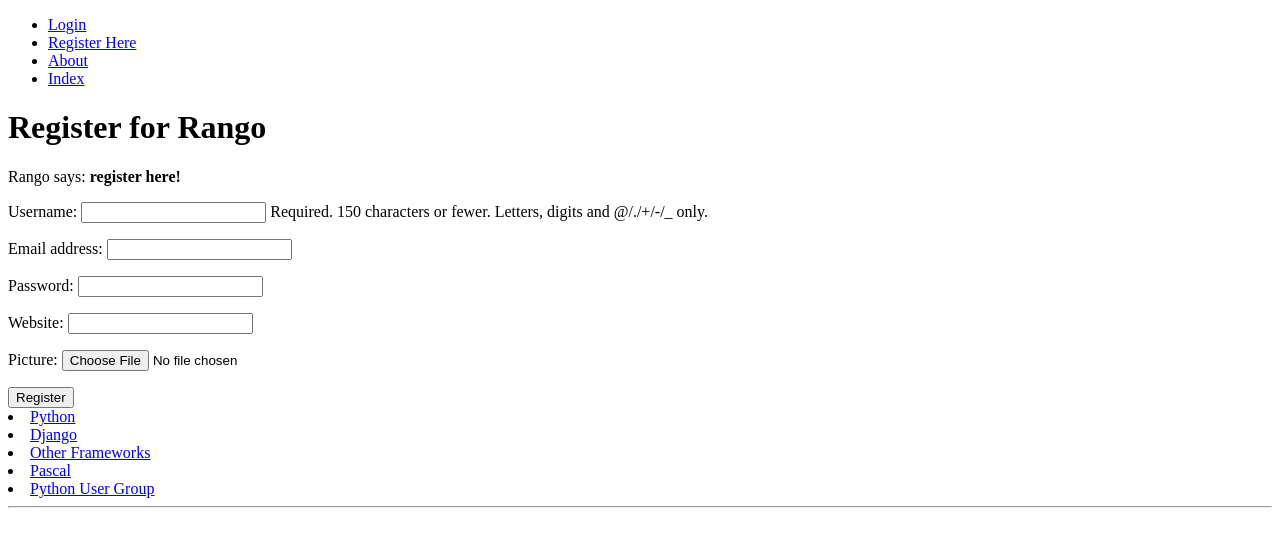
After one commit to yangfan111111/tango_with_django_project_new, a Django app: page /rango/register/ in a window 1280 px wide. The commit adds this page. Shown: the top 547 px of the page. Run offline with Django 3.2, Linux system fonts and the light colour scheme; data comes from the database, SQL or seed files in the repository; both versions use the stored data as it was after the commit.

Commit message:
chapter9

```diff
--- a/rango/admin.py
+++ b/rango/admin.py
@@ -2,6 +2,7 @@
 
 from django.contrib import admin
 from rango.models import Category, Page
+from rango.models import UserProfile
 
 
 class PageAdmin(admin.ModelAdmin):
@@ -14,3 +15,4 @@
 
 admin.site.register(Category, CategoryAdmin)
 admin.site.register(Page, PageAdmin)
+admin.site.register(UserProfile)
--- a/rango/forms.py
+++ b/rango/forms.py
@@ -1,5 +1,6 @@
 from django import forms
-from rango.models import Page, Category
+from rango.models import Page, Category, UserProfile
+from django.contrib.auth.models import User
 
 
 class CategoryForm(forms.ModelForm):
@@ -31,3 +32,17 @@
             url = 'http://' + url
             cleaned_data['url'] = url
             return cleaned_data
+
+
+class UserForm(forms.ModelForm):
+    password = forms.CharField(widget=forms.PasswordInput())
+
+    class Meta:
+        model = User
+        fields = ('username', 'email', 'password')
+
+
+class UserProfileForm(forms.ModelForm):
+    class Meta:
+        model = UserProfile
+        fields = ('website', 'picture')
--- a/rango/models.py
+++ b/rango/models.py
@@ -1,5 +1,6 @@
 from django.db import models
 from django.template.defaultfilters import slugify
+from django.contrib.auth.models import User
 
 
 class Category(models.Model):
@@ -27,3 +28,12 @@
 
     def __str__(self):
         return self.title
+
+
+class UserProfile(models.Model):
+    user = models.OneToOneField(User)
+    website = models.URLField(blank=True)
+    picture = models.ImageField(upload_to='profile_images', blank=True)
+
+    def __str__(self):
+        return self.user.username
--- a/rango/urls.py
+++ b/rango/urls.py
@@ -8,4 +8,8 @@
     url(r'^add_category/$', views.add_category, name='add_category'),
     url(r'^category/(?P<category_name_slug>[\w\-]+)/$', views.show_category, name='show_category'),
     url(r'^category/(?P<category_name_slug>[\w\-]+)/add_page/$', views.add_page, name='add_page'),
+    url(r'^register/$', views.register, name='register'),
+    url(r'^login/$', views.user_login, name='login'),
+    url(r'^logout/$', views.user_logout, name='logout'),
+    url(r'^restricted/', views.restricted, name='restricted'),
 ]
--- a/rango/views.py
+++ b/rango/views.py
@@ -1,12 +1,17 @@
 from django.shortcuts import render
-from django.http import HttpResponse
 from rango.models import Category
 from rango.models import Page
 from rango.forms import CategoryForm, PageForm
+from rango.forms import UserForm, UserProfileForm
+from django.contrib.auth import authenticate, login, logout
+from django.http import HttpResponseRedirect, HttpResponse
+from django.core.urlresolvers import reverse
+from django.contrib.auth.decorators import login_required
 
 
 def index(request):
     # context_dict = {'boldmessage': "Crunchy, creamy, cookie, candy, cupcake!"}
+    request.session.set_test_cookie()
     category_list = Category.objects.order_by('-likes')[:5]
     page_list = Page.objects.order_by('-views')[:5]
     context_dict = {'categories': category_list, 'pages': page_list}
@@ -16,6 +21,11 @@
 
 def about(request):
     # return HttpResponse("Rango says here is the about page.<br/><a href='/rango/'>Index</a>")
+    request.session.set_test_cookie()
+    if request.session.test_cookie_worked():
+        print('TEST COOKIE WORKED')
+        request.session.delete_test_cookie()
+
     return render(request, 'rango/about.html', {})
 
 
@@ -71,3 +81,80 @@
     context_dict = {'form': form, 'category': category}
 
     return render(request, 'rango/add_page.html', context_dict)
+
+
+def register(request):
+    registered = False
+
+    if request.method == 'POST':
+        user_form = UserForm(data=request.POST)
+        profile_form = UserProfileForm(data=request.POST)
+
+        if user_form.is_valid() and profile_form.is_valid():
+            user = user_form.save()
+
+            user.set_password(user.password)
+            user.save()
+
+            profile = profile_form.save(commit=False)
+            profile.user = user
+
+            if 'picture' in request.FILES:
+                profile.picture = request.FILES['picture']
+
+            profile.save()
+
+            registered = True
+
+        else:
+            print(user_form.errors, profile_form.errors)
+
+    else:
+        user_form = UserForm()
+        profile_form = UserProfileForm()
+
+    return render(request, 'rango/register.html',
+                  {'user_form': user_form,
+                   'profile_form': profile_form,
+                   'registered': registered})
+
+
+def user_login(request):
+    if request.method == 'POST':
+        username = request.POST.get('username')
+        password = request.POST.get('password')
+
+        user = authenticate(username=username, password=password)
+
+        if user:
+            if user.is_active:
+                login(request, user)
+                return HttpResponseRedirect(reverse('index'))
+            else:
+
+                return render(request, "rango/restricted.html", {"message": "Your Rango account is disabled."})
+        else:
+            print("Invalid login details: {0}, {1}".format(username, password))
+            return render(request, "rango/restricted.html", {"message": "Invalid login details: {0}, {1}"
+                          .format(username, password)})
+
+    else:
+        return render(request, 'rango/login.html', {})
+
+
+def some_view(request):
+    if not request.user.is_authenticated():
+        return HttpResponse("You are logged in.")
+    else:
+        return HttpResponse("You are not logged in.")
+
+
+@login_required
+def restricted(request):
+    return HttpResponse("Since you're logged in, you can see this text!")
+
+
+@login_required
+def user_logout(request):
+    logout(request)
+    return HttpResponseRedirect(reverse('index'))
--- a/templates/rango/about.html
+++ b/templates/rango/about.html
@@ -7,7 +7,7 @@
 	{% block body_block %}
         <div>
 	        <h1>About Page</h1>
-	        This tutorial has been put together by FanYang
+	        This tutorial has been put together by fanYang
 		</div>
         <img src="{% static "images/rango.jpg" %}" alt="Picture of Rango" />
 	{% endblock %}
--- a/templates/rango/base.html
+++ b/templates/rango/base.html
@@ -14,6 +14,19 @@
     </head>
 
     <body>
+     <div>
+        <ul> {% if user.is_authenticated %}
+            <li><a href="{% url 'restricted' %}">Restricted Page</a></li>
+            <li><a href="{% url 'add_category' %}">Add a New Category</a></li>
+            <li><a href="{% url 'logout' %}">Logout</a></li>
+        {% else %}
+            <li><a href="{% url 'login' %}">Login</a></li>
+            <li><a href="{% url 'register' %}">Register Here</a></li>
+        {% endif %}
+            <li><a href="{% url 'about' %}">About</a></li>
+            <li><a href="{% url 'index' %}">Index</a></li>
+        </ul>
+    </div>
     <div>
         {% block body_block %}
             This is body_block's default content.
@@ -28,13 +41,5 @@
 
     <hr />
 
-    <div>
-        <ul>
-            <li><a href="{% url 'add_category' %}">Add New Category</a></li>
-            <li><a href="{% url 'about' %}">About</a></li>
-            <li><a href="{% url 'index' %}">Index</a></li>
-        </ul>
-    </div>
-
     </body>
 </html>
--- a/templates/rango/category.html
+++ b/templates/rango/category.html
@@ -16,7 +16,9 @@
             {% else %}
                 <strong>No pages currently in category.</strong>
             {% endif %}
-            <a href="{% url 'add_page' category.slug %}">Add a Page</a>
+            {% if user.is_authenticated %}
+                <a href="{% url 'add_page' category.slug %}">Add a Page</a>
+            {% endif %}
         {% else %}
         The specified category does not exist!
         {% endif %}
--- /dev/null
+++ b/templates/rango/register.html
@@ -0,0 +1,26 @@
+{% extends 'rango/base.html' %}
+{% load staticfiles %}
+
+{% block title_block %}
+    Register
+{% endblock %}
+
+{% block body_block %}
+    <h1>Register for Rango</h1>
+    {% if registered %}
+        Rango says: <strong>thank you for registering!</strong>
+        <a href="{% url 'index' %}">Return to the homepage.</a><br/>
+    {% else %}
+        Rango says: <strong>register here!</strong><br/>
+        <form id="user_form" method="post" action="{% url 'register'%}"
+                enctype="multipart/form-data">
+
+            {% csrf_token %}
+
+            {{ user_form.as_p }}
+            {{ profile_form.as_p }}
+
+            <input type="submit" name="submit" value="Register"/>
+        </form>
+    {% endif %}
+{% endblock %}
```
Also changed, not shown: tango_with_django_project/settings.py (+12 -0 lines), templates/rango/index.html (+6 -1 lines), templates/rango/login.html (added, +18 -0 lines), templates/rango/restricted.html (added, +10 -0 lines), db.sqlite3, media/profile_images/微信图片_20181027013933.jpg (added), rango/migrations/0002_userprofile.py (added).
